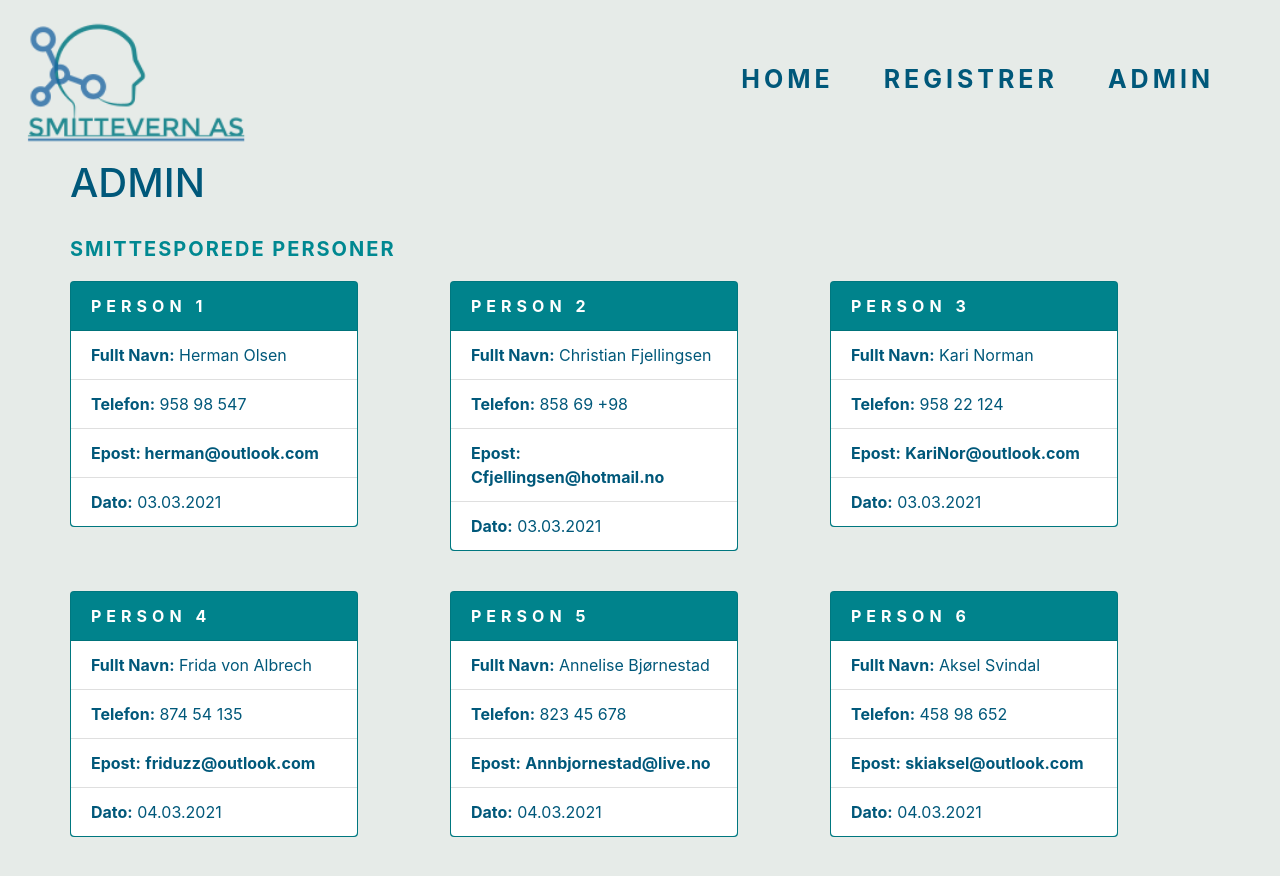
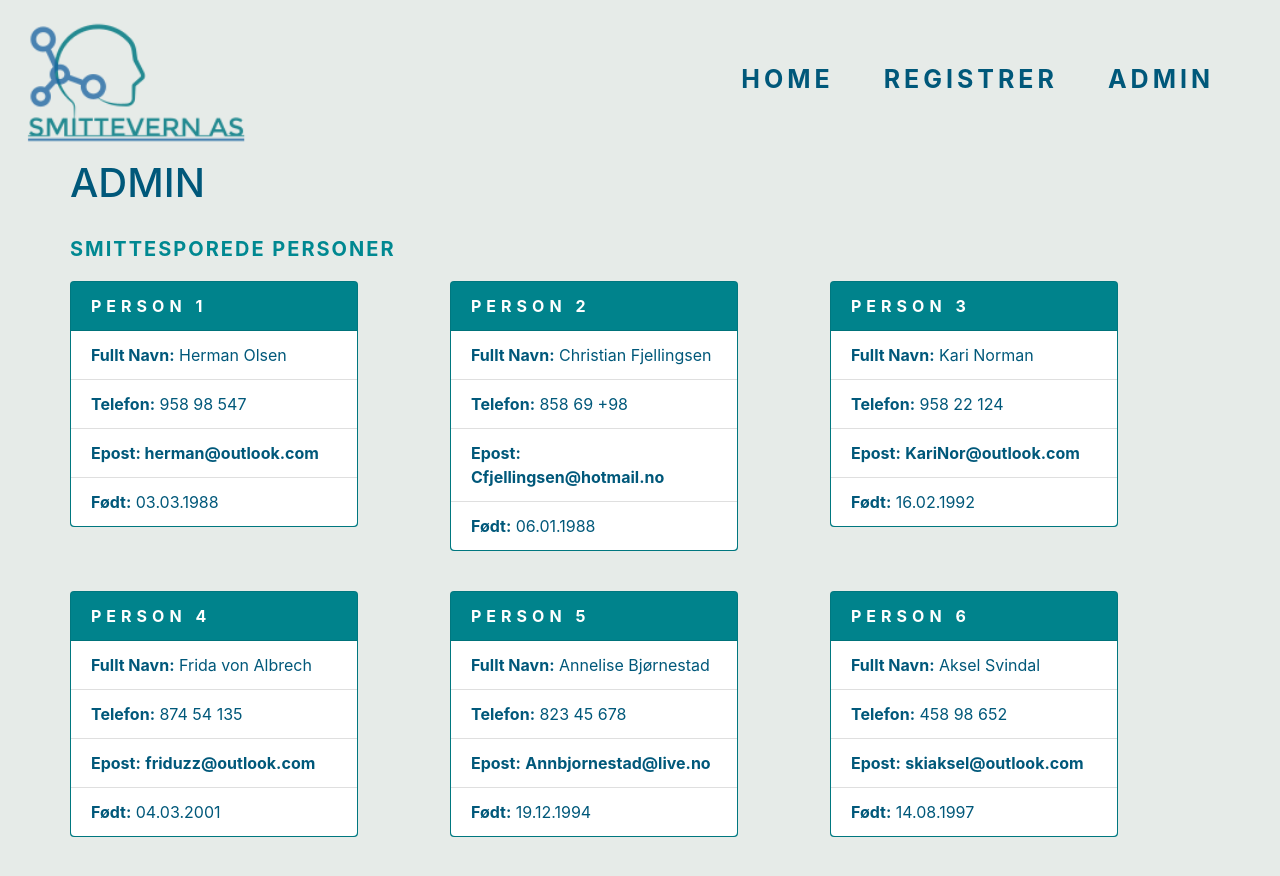
Before and after one commit to NinaWiik/intervju-react-oppgave, a React (Create React App) app: page /admin in a window 1280 px wide. Built offline with nearby package versions, Linux system fonts and the light colour scheme.

Commit message:
Changed date
Changed it to born instead

```diff
--- a/src/components/admin/InfectionControl.js
+++ b/src/components/admin/InfectionControl.js
@@ -24,7 +24,7 @@ function InfectionControl() {
                 </a>
               </ListGroup.Item>
               <ListGroup.Item>
-                <b>Dato:</b> 03.03.2021{" "}
+                <b>Født:</b> 03.03.1988{" "}
               </ListGroup.Item>
             </ListGroup>
           </Card>
@@ -46,7 +46,7 @@ function InfectionControl() {
                 </a>
               </ListGroup.Item>
               <ListGroup.Item>
-                <b>Dato:</b> 03.03.2021{" "}
+                <b>Født:</b> 06.01.1988{" "}
               </ListGroup.Item>
             </ListGroup>
           </Card>
@@ -68,7 +68,7 @@ function InfectionControl() {
                 </a>
               </ListGroup.Item>
               <ListGroup.Item>
-                <b>Dato:</b> 03.03.2021{" "}
+                <b>Født:</b> 16.02.1992{" "}
               </ListGroup.Item>
             </ListGroup>
           </Card>
@@ -91,7 +91,7 @@ function InfectionControl() {
                 </a>
               </ListGroup.Item>
               <ListGroup.Item>
-                <b>Dato:</b> 04.03.2021{" "}
+                <b>Født:</b> 04.03.2001{" "}
               </ListGroup.Item>
             </ListGroup>
           </Card>
@@ -114,7 +114,7 @@ function InfectionControl() {
                 </a>
               </ListGroup.Item>
               <ListGroup.Item>
-                <b>Dato:</b> 04.03.2021{" "}
+                <b>Født:</b> 19.12.1994{" "}
               </ListGroup.Item>
             </ListGroup>
           </Card>
@@ -137,7 +137,7 @@ function InfectionControl() {
                 </a>
               </ListGroup.Item>
               <ListGroup.Item>
-                <b>Dato:</b> 04.03.2021{" "}
+                <b>Født:</b> 14.08.1997{" "}
               </ListGroup.Item>
             </ListGroup>
           </Card>
--- a/src/components/form/InfectionControlForm.js
+++ b/src/components/form/InfectionControlForm.js
@@ -62,8 +62,8 @@ function InfectionControlForm() {
             )}
           </Form.Group>
           <Form.Group>
-            <Form.Label>Dato for besøk</Form.Label>
-            <Form.Control name="dato" type="date" ref={register} />
+            <Form.Label>Født</Form.Label>
+            <Form.Control name="bursdag" type="date" ref={register} />
           </Form.Group>
         </Form.Row>
         <Button type="submit">Submit</Button>
```
